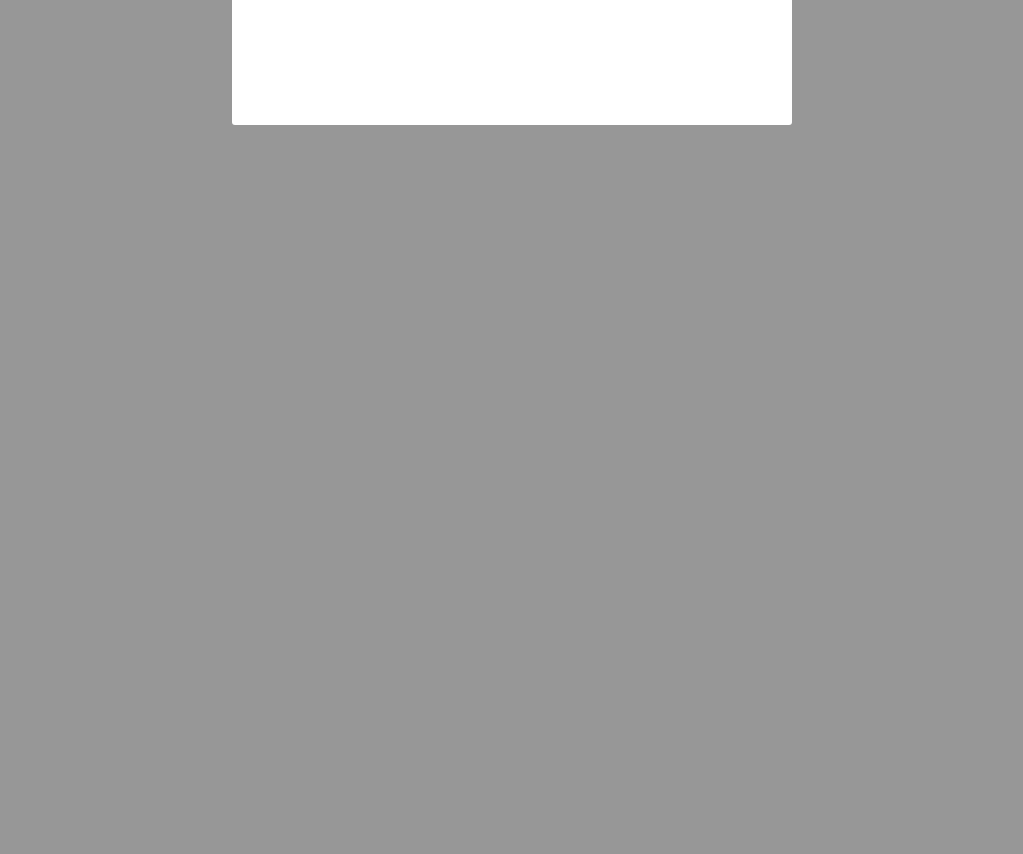
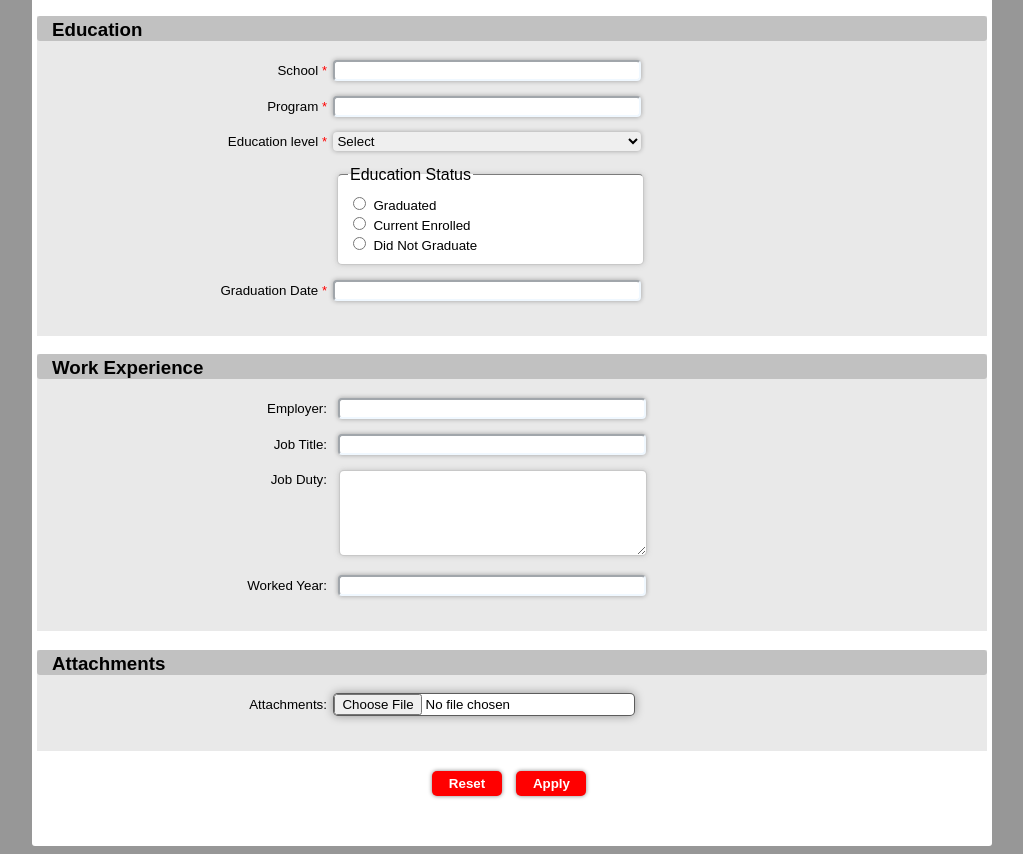
Before and after one commit to KHALliDMU/NTI_TASK, a plain HTML site: page Design3/index.html in a window 1280 px wide. Shown: the part 616-1470 px from the top of the page, without its empty margins (128-1151 px from the left). Before the commit the page ends 800 px from the top, so only its background shows below. Drawn offline with Linux system fonts and the light colour scheme.

Commit message:
second_commit

```diff
--- a/Design3/Css/style.css
+++ b/Design3/Css/style.css
@@ -4,8 +4,7 @@ body{
     font-family: Arial, Helvetica, sans-serif;
 }
 .container{
-    width: 35rem;
-    height:45rem;
+    width: 60rem;
     background-color: white;
     margin: auto;
     margin-top:1rem;
@@ -13,7 +12,7 @@ body{
 }
 header{
     background-color: rgb(197, 19, 19);
-    width:35rem;
+    width:60rem;
     height:60px;
     border-radius: 3px;
 }
@@ -38,26 +37,29 @@ h2{
     padding-left: 10px;
     font-size: small;
 }
+.first-sec{
+    margin-top: 110px;
+}
 section
 {
-    margin-left:7px ;
-    margin-right:7px ;
     background-color: rgb(233, 233, 233);
     padding-bottom: 20px;
-    margin-top: 110px;
     margin-left:5px ;
     margin-right:5px ;
+}
+form{
+    margin-left: 150px;
 }
 h3{
     border-radius: 3px;
     background-color: rgba(175, 175, 175, 0.677);
     height: 22px;
-    padding:3px 0 0 7px;
+    padding:3px 0 0 15px;
 }
 .red{
     color: red;
 }
-input{
+input[type="text"],input[type="number"]{
     height: 15px;
     width: 300px;
     box-shadow: rgba(0, 0, 0, 0.327) 0 0 5px;
@@ -71,7 +73,6 @@ select{
     box-shadow: rgba(0, 0, 0, 0.327) 0 0 5px;
     border-color: aliceblue;
     border-radius: 4px;
-
 }
 label{
     display: inline-block;
@@ -83,3 +84,59 @@ label{
     margin-bottom: 15px;
     white-space: nowrap;
 }
+
+.status-box {
+    width: 285px;
+    background-color: white;
+    border: 1px solid rgba(175, 175, 175, 0.677);
+    border-top-color: rgba(0, 0, 0, 0.518);
+    box-shadow: rgba(175, 175, 175, 0.677) 0 0 5px;
+    border-radius: 5px;
+    padding: 10px;
+    margin-left: 150px;
+}
+.status-box label{
+    width: auto;
+    text-align: left;
+    display: inline;
+}
+.work{
+    margin-right: 5px;
+}
+textarea{
+    width: 302px;
+    border: 1px solid rgba(175, 175, 175, 0.677);
+    box-shadow: rgba(175, 175, 175, 0.677) 0 0 5px;
+    height: 80px;
+    border-radius: 5px;
+}
+.job
+{
+    display: inline-block;
+    padding-right: 8px;
+    vertical-align: top;
+}
+input[type="file"]{
+    width: 300px;
+    border: 1px solid rgba(0, 0, 0, 0.64);
+    border-radius: 5px;
+    box-shadow: rgba(0, 0, 0, 0.368) 0 0 10px;
+    background-color: white;
+}
+footer{
+    margin-top: 20px;
+    margin-left: 400px;
+    padding-bottom: 50px;
+}
+
+button{
+    margin-right: 10px;
+    width:70px;
+    border: none;
+    border-radius: 5px;
+    box-shadow: rgba(0, 0, 0, 0.495) 0 0 4px;
+    background-color: red;
+    color: white;
+    font-weight: bold;
+    padding: 5px 0;
+}
--- a/Design3/index.html
+++ b/Design3/index.html
@@ -13,7 +13,7 @@
             <h2>Create Your Account</h2>
             <p class="required">* Required information</p>
         </header>
-        <section>
+        <section class="first-sec">
             <h3>Basic Information</h3>
             <form>
                <div class="info">
@@ -68,7 +68,86 @@
                </div>
             </form>
         </section>
-
+        <section>
+            <h3>Education</h3>
+            <form>
+               <div class="info">
+               <label><small>School </small><span class="red">*</span></label>
+               <input type="text">
+               </div>
+               <div class="info">
+               <label><small>Program </small><span class="red">*</span></label>
+               <input type="text">
+               </div>
+               <div class="info">
+               <label><small>Education level </small><span class="red">*</span></label>
+               <select>
+                <option value="">Select</option>
+                <option>level 1</option>
+                <option>level 2</option>
+                <option>level 3</option>
+                <option>level 4</option>
+                <option>level 5</option>
+               </select>
+               </div>
+               <div class="info">
+                <fieldset class="status-box">
+                    <legend>Education Status</legend>
+                    <div>
+                        <input type="radio" name="status" id="g1">
+                        <label for="g1"><small>Graduated</small></label>
+                    </div>
+                    <div>
+                        <input type="radio" name="status" id="g2">
+                        <label for="g2"><small>Current Enrolled</small></label>
+                    </div>
+                    <div>
+                        <input type="radio" name="status" id="g3">
+                        <label for="g3"><small>Did Not Graduate</small></label>
+                    </div>
+                </fieldset>
+               </div>
+               <div class="info">
+               <label><small>Graduation Date </small><span class="red">*</span></label>
+               <input type="text">
+               </div>
+            </form>
+        </section>
+         <section>
+            <h3>Work Experience</h3>
+            <form>
+               <div class="info">
+               <label class="work"><small>Employer:</small></label>
+               <input type="text">
+               </div>
+               <div class="info">
+               <label class="work"><small>Job Title:</small></label>
+               <input type="text">
+               </div>
+               <div class="info">
+               <label class="job" class="work"><small>Job Duty:</small></label>
+               <textarea> </textarea>
+               </div>
+               <div class="info">
+               <label class="work"><small>Worked Year:</small></label>
+               <input type="number">
+               </div>
+            </form>
+        </section>
+        </section>
+         <section>
+            <h3>Attachments</h3>
+            <form>
+               <div class="info" class="last">
+               <label><small>Attachments:</small></label>
+               <input type="file">
+               </div>
+            </form>
+        </section>
+        <footer>
+            <button>Reset</button>
+            <button>Apply</button>
+        </footer>
 
     </div>
 </body>
```
